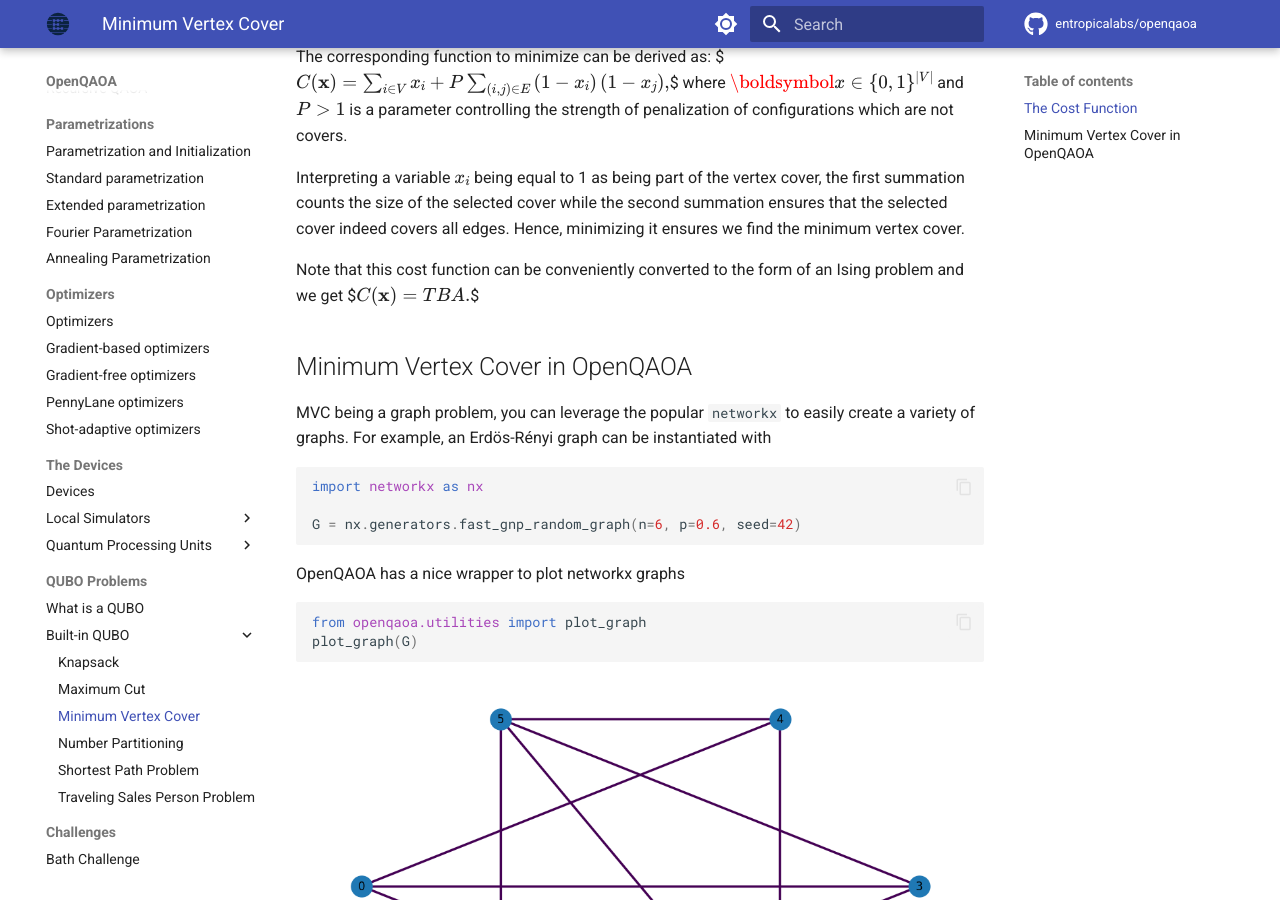
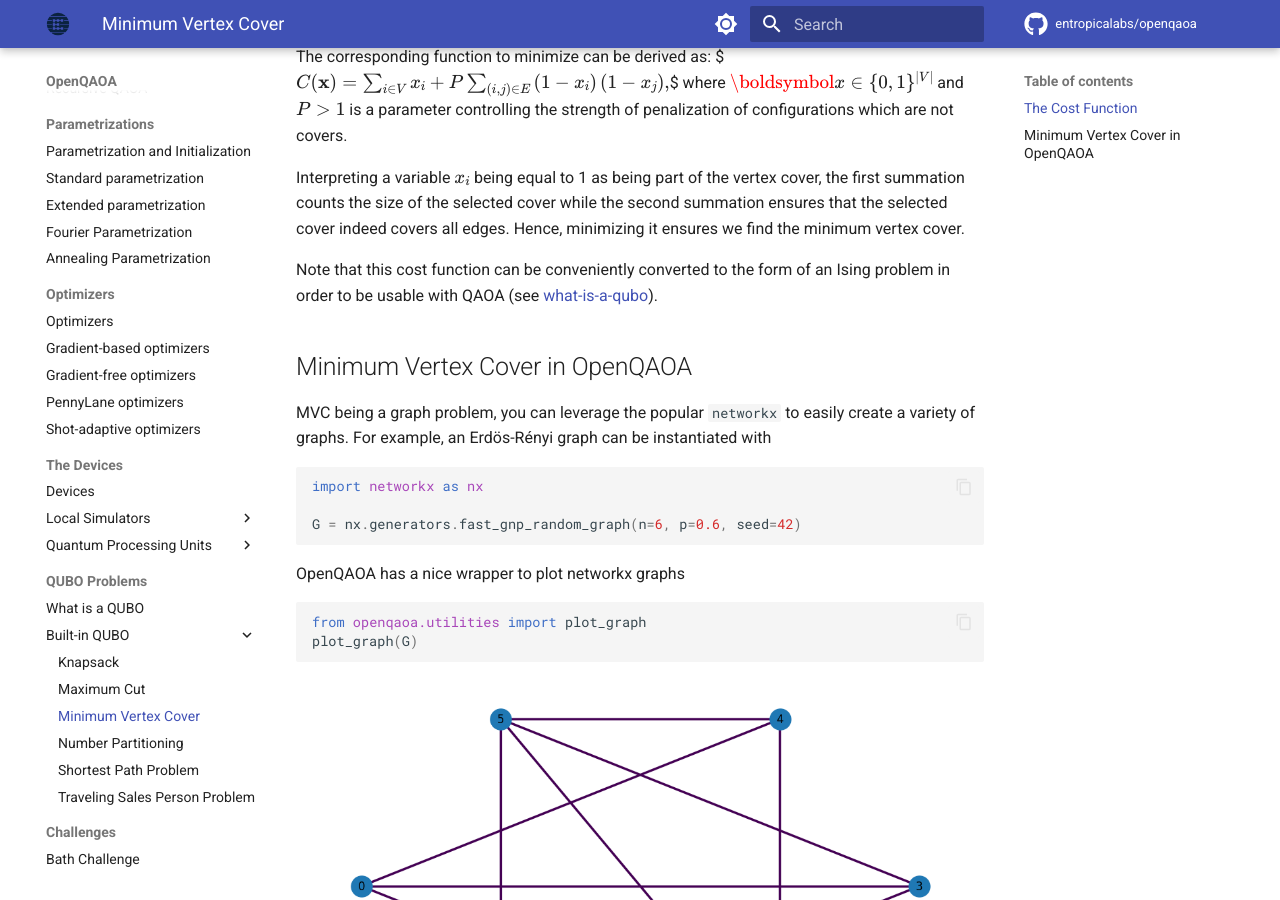
Before and after one commit to entropicalabs/openqaoa-website, an MkDocs documentation site: the page built from docs/problems/minimum-vertex-cover.md, in a window 1280 px wide and 900 px high, scrolled down 329 px. Built offline with MkDocs 1.6.1 and Material for MkDocs 9.7.7, drawn with Linux system fonts in a browser that asks for light colours; comment, search, counter and statistics services are not loaded.

```diff
--- a/docs/problems/minimum-vertex-cover.md
+++ b/docs/problems/minimum-vertex-cover.md
@@ -12,10 +12,7 @@ where $\boldsymbol{x}\in \{0, 1\}^{|V|}$ and $P>1$ is a parameter controlling th
 
 Interpreting a variable $x_i$ being equal to 1 as being part of the vertex cover, the first summation counts the size of the selected cover while the second summation ensures that the selected cover indeed covers all edges. Hence, minimizing it ensures we find the minimum vertex cover.
 
-Note that this cost function can be conveniently converted to the form of an Ising problem and we get
-$$\begin{equation*}
-    C(\textbf{x}) = TBA.
-\end{equation*}$$
+Note that this cost function can be conveniently converted to the form of an Ising problem in order to be usable with QAOA (see [what-is-a-qubo](/docs/problems/what-is-a-qubo.md)).
 
 ## Minimum Vertex Cover in OpenQAOA
 
```
Also changed, not shown: docs/problems/knapsack.md (+1 -1 lines), docs/problems/maximum-cut.md (+2 -2 lines), docs/problems/number-partition.md (+2 -2 lines).
